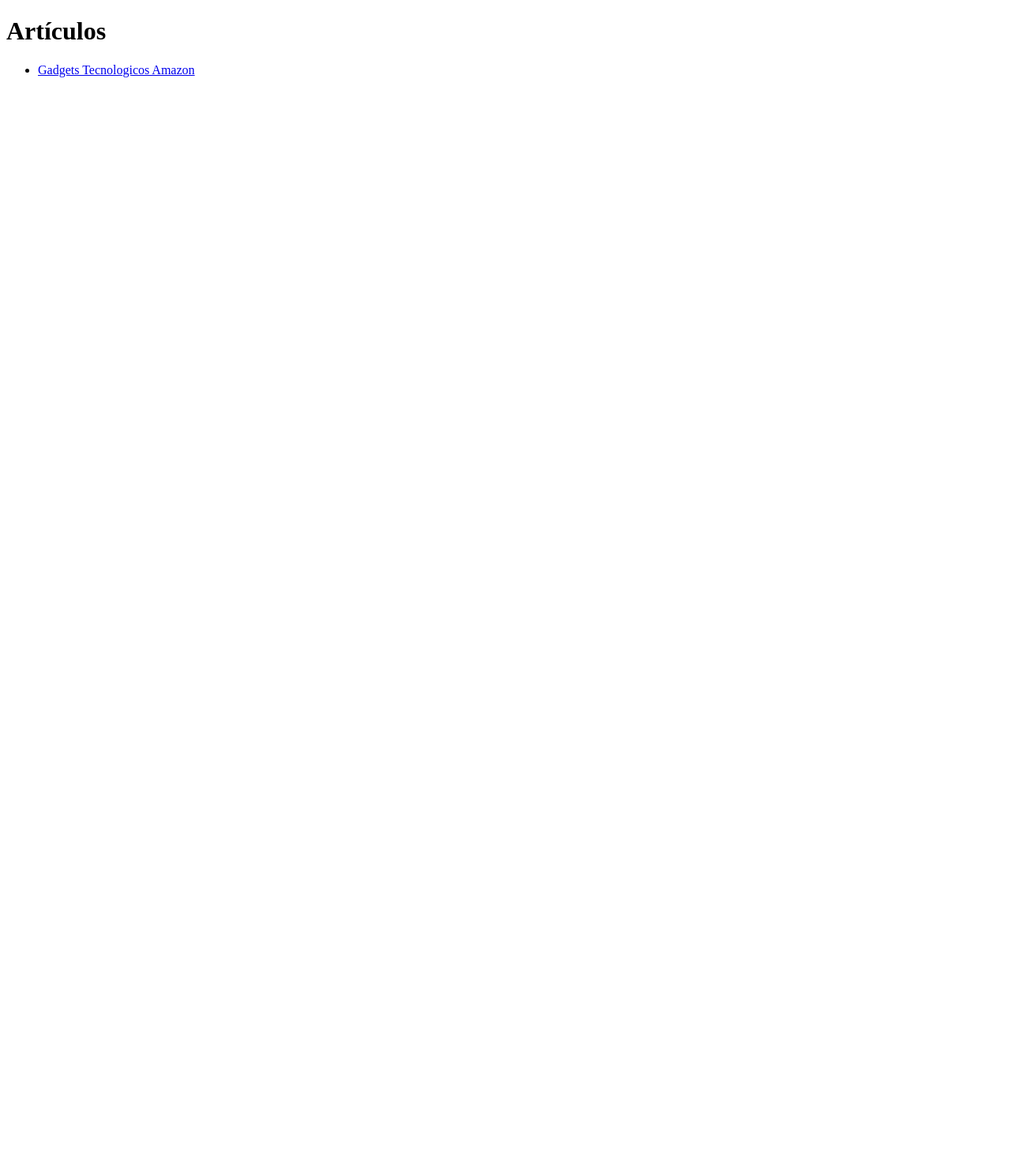
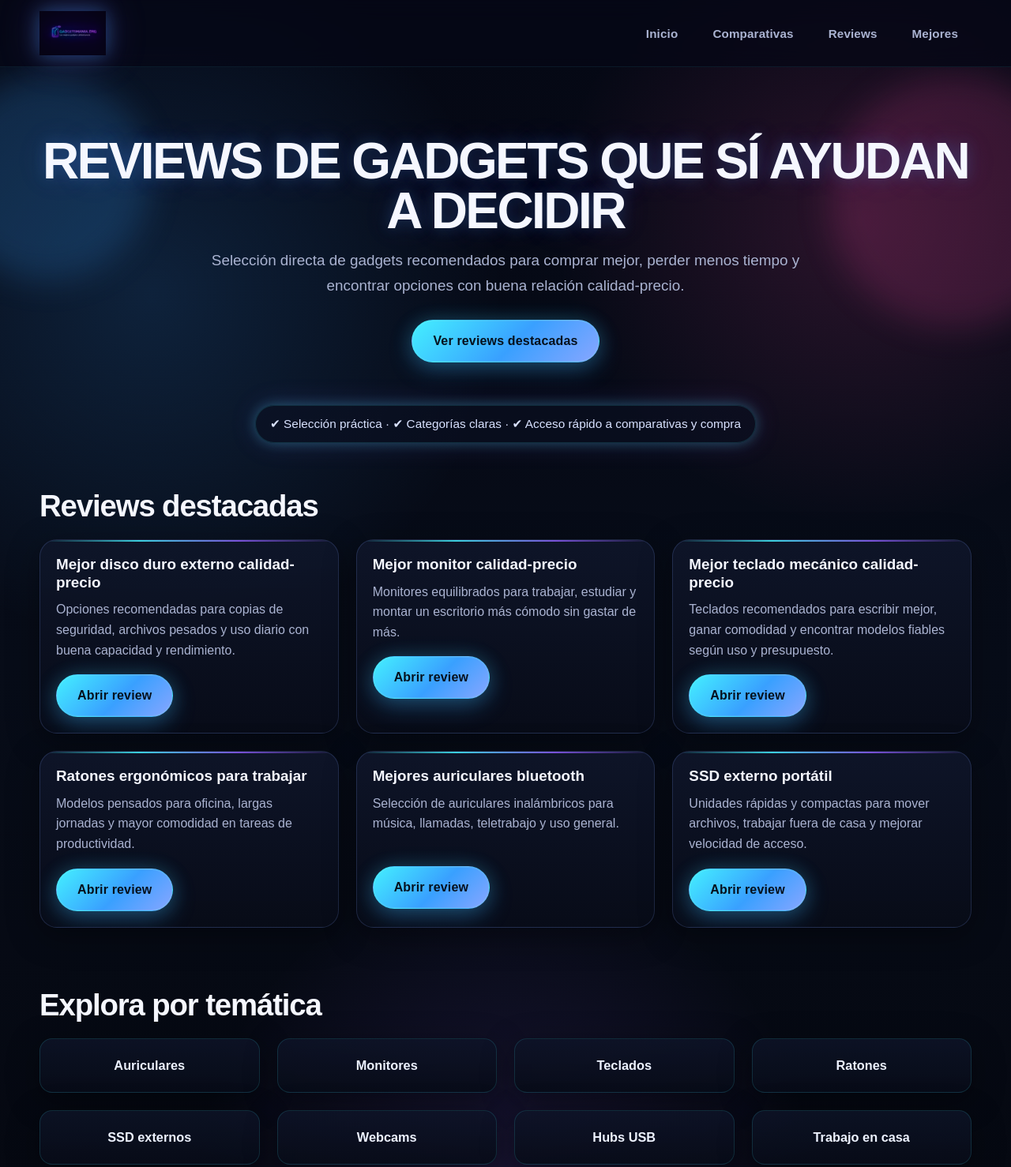
Before and after one commit to josuelali/gadgetsmania, a plain HTML site: page reviews/index.html in a window 1280 px wide. Shown: the top 1478 px of the page at 79% size. Before the commit the page ends 800 px from the top, so only its background shows below. Drawn offline with Linux system fonts and the light colour scheme.

Commit message:
Nuevo hub comercial para reviews

```diff
--- a/reviews/index.html
+++ b/reviews/index.html
@@ -1,17 +1,123 @@
-<!DOCTYPE html>
+<!doctype html>
 <html lang="es">
 <head>
-<meta charset="UTF-8">
-<meta name="viewport" content="width=device-width, initial-scale=1.0">
-<title>Artículos</title>
+  <meta charset="utf-8">
+  <meta name="viewport" content="width=device-width, initial-scale=1">
+  <title>Reviews de gadgets | Gadgetsmania.org</title>
+  <meta name="description" content="Reviews y recomendaciones de gadgets calidad-precio. Encuentra auriculares, monitores, teclados, ratones, SSD y más con enfoque práctico y compra rápida.">
+  <link rel="icon" href="/assets/img/favicon.ico">
+  <link rel="stylesheet" href="/assets/css/style.css">
 </head>
 <body>
 
-<h1>Artículos</h1>
+<header class="header">
+  <div class="container header-container">
+    <a href="/" class="logo">
+      <img src="/assets/img/logo-gadgetsmania.png" alt="Gadgetsmania.org">
+    </a>
 
-<ul>
-<li><a href="gadgets-tecnologicos-amazon/">Gadgets Tecnologicos Amazon</a></li>
-</ul>
+    <nav>
+      <a href="/">Inicio</a>
+      <a href="/comparativa/">Comparativas</a>
+      <a href="/reviews/">Reviews</a>
+      <a href="/mejores/">Mejores</a>
+    </nav>
+  </div>
+</header>
+
+<main>
+
+  <section class="hero">
+    <div class="container">
+      <h1>Reviews de gadgets que sí ayudan a decidir</h1>
+      <p>Selección directa de gadgets recomendados para comprar mejor, perder menos tiempo y encontrar opciones con buena relación calidad-precio.</p>
+      <a href="#listado-reviews" class="btn-primary">Ver reviews destacadas</a>
+    </div>
+  </section>
+
+  <section class="trust">
+    <div class="container">
+      <p>✔ Selección práctica · ✔ Categorías claras · ✔ Acceso rápido a comparativas y compra</p>
+    </div>
+  </section>
+
+  <section id="listado-reviews" class="top-products">
+    <div class="container">
+      <h2>Reviews destacadas</h2>
+
+      <div class="grid">
+
+        <article class="card">
+          <h3>Mejor disco duro externo calidad-precio</h3>
+          <p>Opciones recomendadas para copias de seguridad, archivos pesados y uso diario con buena capacidad y rendimiento.</p>
+          <a href="/reviews/mejor-disco-duro-externo-calidad-precio/" class="btn-primary">Abrir review</a>
+        </article>
+
+        <article class="card">
+          <h3>Mejor monitor calidad-precio</h3>
+          <p>Monitores equilibrados para trabajar, estudiar y montar un escritorio más cómodo sin gastar de más.</p>
+          <a href="/reviews/mejor-monitor-calidad-precio/" class="btn-primary">Abrir review</a>
+        </article>
+
+        <article class="card">
+          <h3>Mejor teclado mecánico calidad-precio</h3>
+          <p>Teclados recomendados para escribir mejor, ganar comodidad y encontrar modelos fiables según uso y presupuesto.</p>
+          <a href="/reviews/mejor-teclado-mecanico-calidad-precio/" class="btn-primary">Abrir review</a>
+        </article>
+
+        <article class="card">
+          <h3>Ratones ergonómicos para trabajar</h3>
+          <p>Modelos pensados para oficina, largas jornadas y mayor comodidad en tareas de productividad.</p>
+          <a href="/reviews/ratones-ergonomicos-para-trabajar/" class="btn-primary">Abrir review</a>
+        </article>
+
+        <article class="card">
+          <h3>Mejores auriculares bluetooth</h3>
+          <p>Selección de auriculares inalámbricos para música, llamadas, teletrabajo y uso general.</p>
+          <a href="/reviews/mejores-auriculares-bluetooth/" class="btn-primary">Abrir review</a>
+        </article>
+
+        <article class="card">
+          <h3>SSD externo portátil</h3>
+          <p>Unidades rápidas y compactas para mover archivos, trabajar fuera de casa y mejorar velocidad de acceso.</p>
+          <a href="/reviews/ssd-externo-portatil/" class="btn-primary">Abrir review</a>
+        </article>
+
+      </div>
+    </div>
+  </section>
+
+  <section class="categories">
+    <div class="container">
+      <h2>Explora por temática</h2>
+
+      <div class="grid">
+        <a href="/reviews/mejores-auriculares-bluetooth/" class="category">Auriculares</a>
+        <a href="/reviews/mejores-monitores-para-trabajar/" class="category">Monitores</a>
+        <a href="/reviews/mejores-teclados-mecanicos/" class="category">Teclados</a>
+        <a href="/reviews/ratones-ergonomicos-para-trabajar/" class="category">Ratones</a>
+        <a href="/reviews/ssd-externo-portatil/" class="category">SSD externos</a>
+        <a href="/reviews/mejores-webcams-para-streaming/" class="category">Webcams</a>
+        <a href="/reviews/mejores-hubs-usb/" class="category">Hubs USB</a>
+        <a href="/reviews/mejores-gadgets-para-trabajar-desde-casa/" class="category">Trabajo en casa</a>
+      </div>
+    </div>
+  </section>
+
+  <section class="cta-final">
+    <div class="container">
+      <h2>Empiece por una review o vaya directo a comparativas</h2>
+      <a href="/comparativa/" class="btn-primary">Ver comparativas</a>
+    </div>
+  </section>
+
+</main>
+
+<footer class="footer">
+  <div class="container">
+    <p>© Gadgetsmania.org</p>
+  </div>
+</footer>
 
 </body>
 </html>
```
